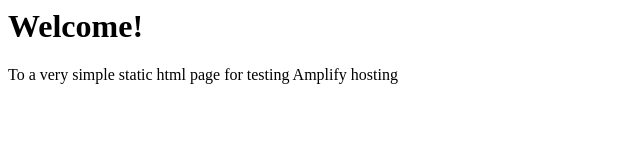
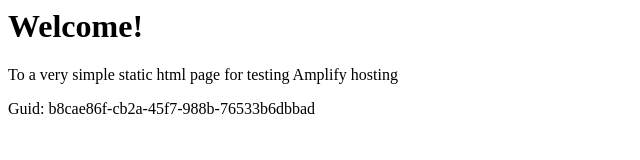
Before and after one commit to aws-aemilia-cmh/Github-PR-Commit-Integration-Test-DoNotTouch-GitHubAutoBuildCanaryTest-v1-preprod-us-east-2, a website: page src/index.html in a window 1280 px wide. Shown: the whole page, without its empty margins (0-640 px from the left). Drawn offline with Linux system fonts and the light colour scheme.

Commit message:
commit from integ tests

```diff
--- a/src/index.html
+++ b/src/index.html
@@ -1,3 +1,5 @@
+
+
 <html lang="en">
 
 <head>
@@ -10,6 +12,6 @@
 <body>
     <h1>Welcome!</h1>
     <p>To a very simple static html page for testing Amplify hosting</p>
-</body>
+    <p>Guid: b8cae86f-cb2a-45f7-988b-76533b6dbbad</p></body>
 
 </html>
```
